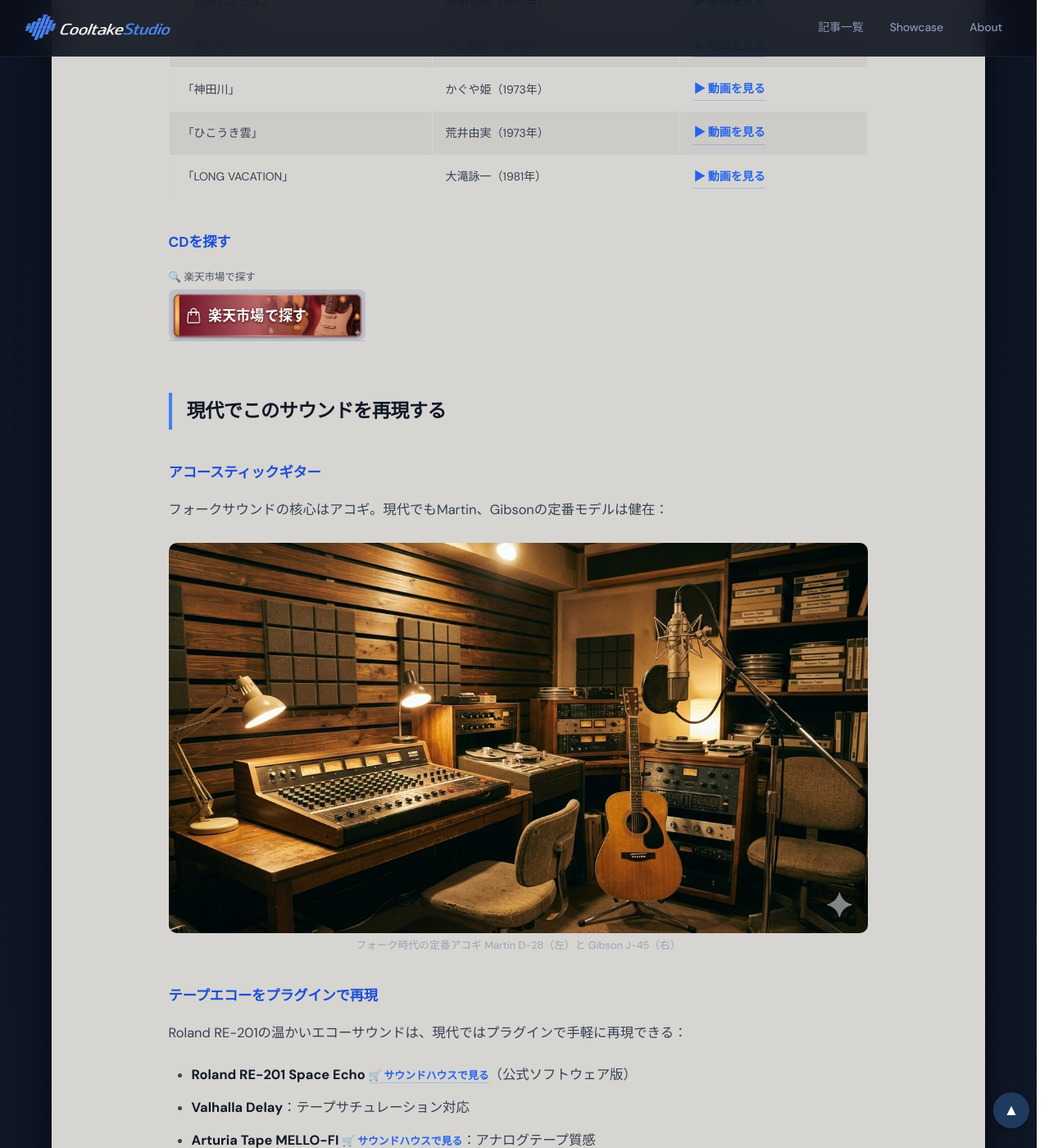
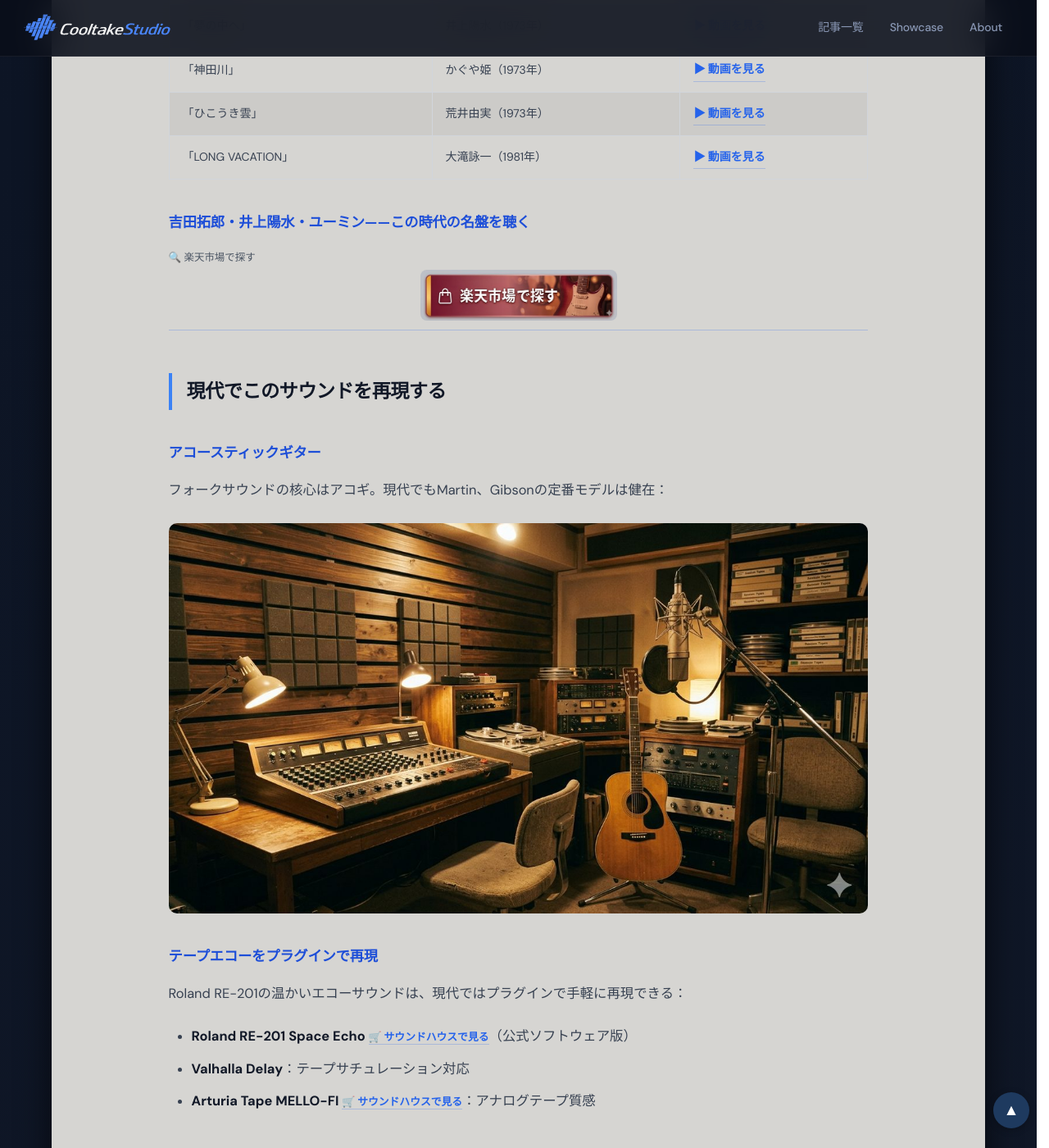
Before and after one commit to cooltake/cooltake.github.io, a Jekyll site: the page built from _posts/2026-05-30-japan-music-02-folk-new-music.md, in a window 1280 px wide and 1400 px high, scrolled down 2751 px. Shown: the whole window at 82% size. Built offline with Jekyll 4.4.1, drawn with Linux system fonts in a browser that asks for light colours; some web fonts are replaced; some of the changed text lies outside the part shown.

Commit message:
deploy: sync from staging (_posts/2026-05-30-japan-music-02-folk-new-music.md)

```diff
--- a/_posts/2026-05-30-japan-music-02-folk-new-music.md
+++ b/_posts/2026-05-30-japan-music-02-folk-new-music.md
@@ -15,7 +15,7 @@
 
 <figure style="margin:1.5rem 0;">
 <img src="/assets/images/japan-music-02-img1.jpg" alt="1970年代 日本のフォークシンガー" style="width:100%;border-radius:10px;height:auto;" loading="lazy">
-<figcaption style='font-size:.8rem;color:#9ca3af;text-align:center;margin-top:.3rem;'>喫茶店でギターを弾く1970年代のフォークシンガー（イメージ）</figcaption>
+
 </figure>
 
 
@@ -51,15 +51,7 @@
 
 ## フォーク・ニューミュージックの音作りの特徴
 
-<div style="background:rgba(255,255,255,0.10);border-radius:12px;padding:1.5rem;margin:1.5rem 0;border:1px solid rgba(74,222,128,.3);">
-<h3 style="color:#111827;margin-top:0;">🎵 サウンドの特徴</h3>
-<ul style="color:#374151;">
-<li><strong>アコギの存在感</strong>：カポタスト多用、オープンチューニング</li>
-<li><strong>ストリングスアレンジ</strong>：生オーケストラ録音が楽曲に深みを加えた</li>
-<li><strong>コーラスワーク</strong>：CSN&Y的な多重ハーモニー</li>
-<li><strong>テープエコー</strong>：Roland Space Echo（RE-201）の温かみのある残響</li>
-</ul>
-</div>
+<div style="background:rgba(255,255,255,0.10);border-radius:12px;padding:1.5rem;margin:1.5rem 0;border:1px solid rgba(74,222,128,.3);"><h3 style="color:#111827;margin-top:0;">🎵 サウンドの特徴</h3><ul style="color:#374151;"><li><strong>アコギの存在感</strong>：カポタスト多用、オープンチューニング</li><li><strong>ストリングスアレンジ</strong>：生オーケストラ録音が楽曲に深みを加えた</li><li><strong>コーラスワーク</strong>：CSN&Y的な多重ハーモニー</li><li><strong>テープエコー</strong>：Roland Space Echo（RE-201）の温かみのある残響</li></ul></div>
 
 
 ## 代表楽曲を体験する
@@ -72,10 +64,9 @@
 | 「ひこうき雲」 | 荒井由実（1973年） | <a href="https://www.youtube.com/results?search_query=%E8%8D%92%E4%BA%95%E7%94%B1%E5%AE%9F%20%E3%81%B2%E3%81%93%E3%81%86%E3%81%8D%E9%9B%B2" target="_blank" rel="nofollow noopener" style="display:inline-flex;align-items:center;gap:.4em;color:#1e3a5f;text-decoration:none;font-weight:600;">▶ 動画を見る</a> |
 | 「LONG VACATION」 | 大滝詠一（1981年） | <a href="https://www.youtube.com/results?search_query=%E5%A4%A7%E6%BB%9D%E8%A9%A0%E4%B8%80%20%E3%83%AD%E3%83%B3%E3%82%B0%E3%83%90%E3%82%B1%E3%82%A4%E3%82%B7%E3%83%A7%E3%83%B3" target="_blank" rel="nofollow noopener" style="display:inline-flex;align-items:center;gap:.4em;color:#1e3a5f;text-decoration:none;font-weight:600;">▶ 動画を見る</a> |
 
-### CDを探す
+### 吉田拓郎・井上陽水・ユーミン——この時代の名盤を聴く
 
-<div style="margin:.8rem 0;"><span style="display:block;font-size:.78rem;color:#4b5563;margin-bottom:3px;margin-top:6px;">🔍 楽天市場で探す</span>
-<a href="https://hb.afl.rakuten.co.jp/ichiba/0b15ddc7.28c5c9ed.0b15ddc8.5d23dd4d/?pc=https%3A%2F%2Fsearch.rakuten.co.jp%2Fsearch%2Fmall%2F%E5%90%89%E7%94%B0%E6%8B%93%E9%83%8E%20%E4%BA%95%E4%B8%8A%E9%99%BD%E6%B0%B4%20%E8%8D%92%E4%BA%95%E7%94%B1%E5%AE%9F%20CD%2F" rel="nofollow" referrerpolicy="no-referrer-when-downgrade" style="display:inline-block;text-decoration:none;"><img src="/assets/images/btn-rakuten.jpg" alt="楽天市場で探す" width="240" style="height:auto;border-radius:8px;display:block;"></a></div>
+<div style="margin:.8rem 0;"><span style="display:block;font-size:.78rem;color:#4b5563;margin-bottom:3px;margin-top:6px;">🔍 楽天市場で探す</span><a href="https://search.rakuten.co.jp/search/mall/吉田拓郎 井上陽水 荒井由実 CD/" rel="nofollow" referrerpolicy="no-referrer-when-downgrade" style="display:block;text-decoration:none;text-align:center;"><img src="/assets/images/btn-rakuten.jpg" alt="楽天市場で探す" width="240" style="height:auto;border-radius:8px;display:inline-block;"></a></div>
 
 
 ## 現代でこのサウンドを再現する
@@ -86,7 +77,7 @@
 
 <figure style="margin:1.5rem 0;">
 <img src="/assets/images/japan-music-02-img2.jpg" alt="Martin D-28 Gibson J-45 アコースティックギター" style="width:100%;border-radius:10px;height:auto;" loading="lazy">
-<figcaption style='font-size:.8rem;color:#9ca3af;text-align:center;margin-top:.3rem;'>フォーク時代の定番アコギ Martin D-28（左）と Gibson J-45（右）</figcaption>
+
 </figure>
 
 
@@ -111,10 +102,9 @@
 
 ### 関連書籍・教則本を探す
 
-<div style="margin:.8rem 0;"><span style="display:block;font-size:.78rem;color:#4b5563;margin-bottom:3px;margin-top:6px;">🔍 楽天市場で探す</span>
-<a href="https://hb.afl.rakuten.co.jp/ichiba/0b15ddc7.28c5c9ed.0b15ddc8.5d23dd4d/?pc=https%3A%2F%2Fsearch.rakuten.co.jp%2Fsearch%2Fmall%2F%E3%82%A2%E3%82%B3%E3%83%BC%E3%82%B9%E3%83%86%E3%82%A3%E3%83%83%E3%82%AF%E3%82%AE%E3%82%BF%E3%83%BC%20%E6%95%99%E5%89%87%E6%9C%AC%2F" rel="nofollow" referrerpolicy="no-referrer-when-downgrade" style="display:inline-block;text-decoration:none;"><img src="/assets/images/btn-rakuten.jpg" alt="楽天市場で探す" width="240" style="height:auto;border-radius:8px;display:block;"></a></div>
+<div style="margin:.8rem 0;"><span style="display:block;font-size:.78rem;color:#4b5563;margin-bottom:3px;margin-top:6px;">🔍 楽天市場で探す</span><a href="https://search.rakuten.co.jp/search/mall/アコースティックギター 教則本/" rel="nofollow" referrerpolicy="no-referrer-when-downgrade" style="display:block;text-decoration:none;text-align:center;"><img src="/assets/images/btn-rakuten.jpg" alt="楽天市場で探す" width="240" style="height:auto;border-radius:8px;display:inline-block;"></a></div>
 
-### 関連機材を探す
+### 弾き語りに挑戦する——アコースティックギターを探す
 
 
 ## フォークが残したもの
@@ -124,7 +114,4 @@
 
 
 
-<div style="display:flex;justify-content:space-between;flex-wrap:wrap;gap:.8rem;margin:2rem 0;">
-<a href="/2026/05/30/japan-music-01-gs-boom/" style="display:inline-block;padding:.5rem 1rem;background:#e8edf2;border:1px solid #c8c5c0;border-radius:8px;color:#1e3a5f;text-decoration:none;font-size:.9rem;">← #01 グループサウンズ</a>
-<a href="/2026/05/30/japan-music-03-idol-candies-era/" style="display:inline-block;padding:.5rem 1rem;background:#e8edf2;border:1px solid #c8c5c0;border-radius:8px;color:#1e3a5f;text-decoration:none;font-size:.9rem;">#03 キャンディーズ・ピンクレディー →</a>
-</div>
+<div style="display:flex;justify-content:space-between;flex-wrap:wrap;gap:.8rem;margin:2rem 0;"><a href="/2026/05/30/japan-music-01-gs-boom/" style="display:inline-block;padding:.5rem 1rem;background:#e8edf2;border:1px solid #c8c5c0;border-radius:8px;color:#1e3a5f;text-decoration:none;font-size:.9rem;">← #01 グループサウンズ</a><a href="/2026/05/30/japan-music-03-idol-candies-era/" style="display:inline-block;padding:.5rem 1rem;background:#e8edf2;border:1px solid #c8c5c0;border-radius:8px;color:#1e3a5f;text-decoration:none;font-size:.9rem;">#03 キャンディーズ・ピンクレディー →</a></div>
```
